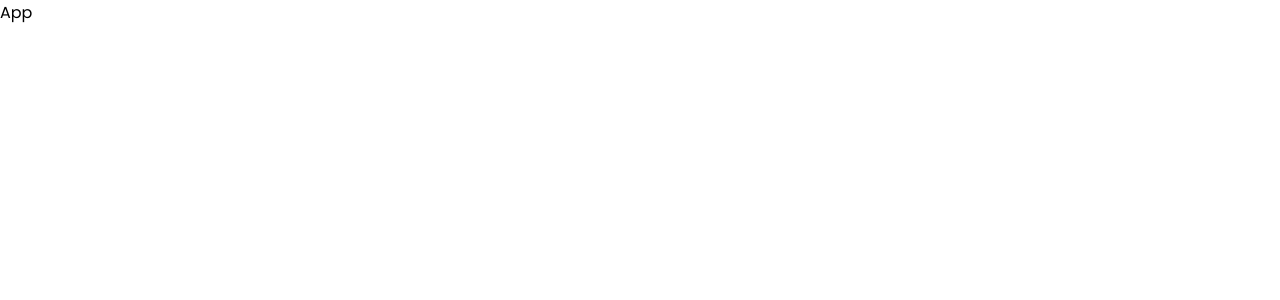
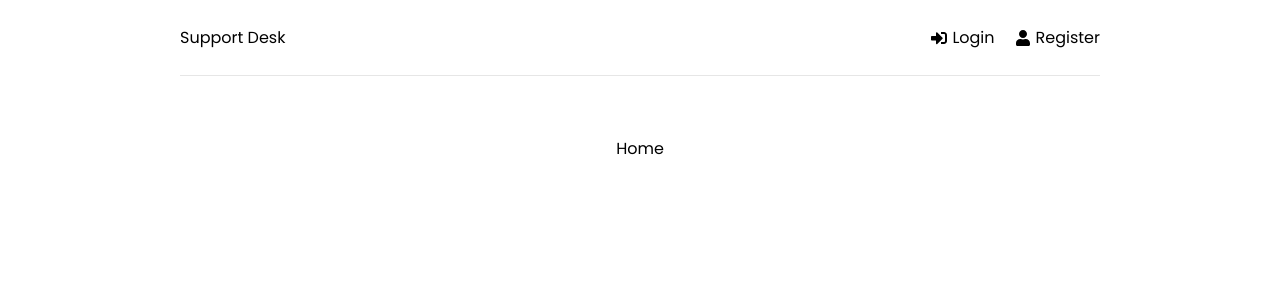
Before and after one commit to lawrencesalinas/support-desk, a React (Create React App) app in the folder frontend/: page / in a window 1280 px wide. Shown: the top 300 px of the page. Built offline with nearby package versions, Linux system fonts and the light colour scheme.

Commit message:
navbar created

```diff
--- a/frontend/src/App.js
+++ b/frontend/src/App.js
@@ -1,5 +1,24 @@
+import { BrowserRouter as Router, Routes, Route } from 'react-router-dom'
+import Header from './components/Header'
+import Home from './pages/Home'
+import Login from './pages/Login'
+import Register from './pages/Register'
+
 function App() {
-  return <div>App</div>
+  return (
+    <>
+      <Router>
+        <div className='container'>
+          <Header />
+          <Routes>
+            <Route path='/' element={<Home />} />
+            <Route path='/login' element={<Login />} />
+            <Route path='/register' element={<Register />} />
+          </Routes>
+        </div>
+      </Router>
+    </>
+  )
 }
 
 export default App
--- /dev/null
+++ b/frontend/src/components/Header.jsx
@@ -0,0 +1,22 @@
+import { FaSignInAlt, FaSignOutInAlt, FaUser } from 'react-icons/fa'
+import { Link } from 'react-router-dom'
+
+function Header() {
+    return (
+        <header className="header">
+            <div className="logo">
+                <Link to='/'>Support Desk</Link>
+            </div>
+            <ul>
+                <li>
+                    <Link to='/login'><FaSignInAlt />Login</Link>
+                </li>
+                <li>
+                    <Link to='/register'><FaUser />Register</Link>
+                </li>
+            </ul>
+        </header>
+    )
+}
+
+export default Header
--- /dev/null
+++ b/frontend/src/pages/Home.jsx
@@ -0,0 +1,9 @@
+import React from 'react'
+
+function Home() {
+    return (
+        <div>Home</div>
+    )
+}
+
+export default Home
--- /dev/null
+++ b/frontend/src/pages/Login.jsx
@@ -0,0 +1,9 @@
+import React from 'react'
+
+function Login() {
+    return (
+        <div>Login</div>
+    )
+}
+
+export default Login
--- /dev/null
+++ b/frontend/src/pages/Register.jsx
@@ -0,0 +1,9 @@
+import React from 'react'
+
+function Register() {
+    return (
+        <div>Register</div>
+    )
+}
+
+export default Register
```
